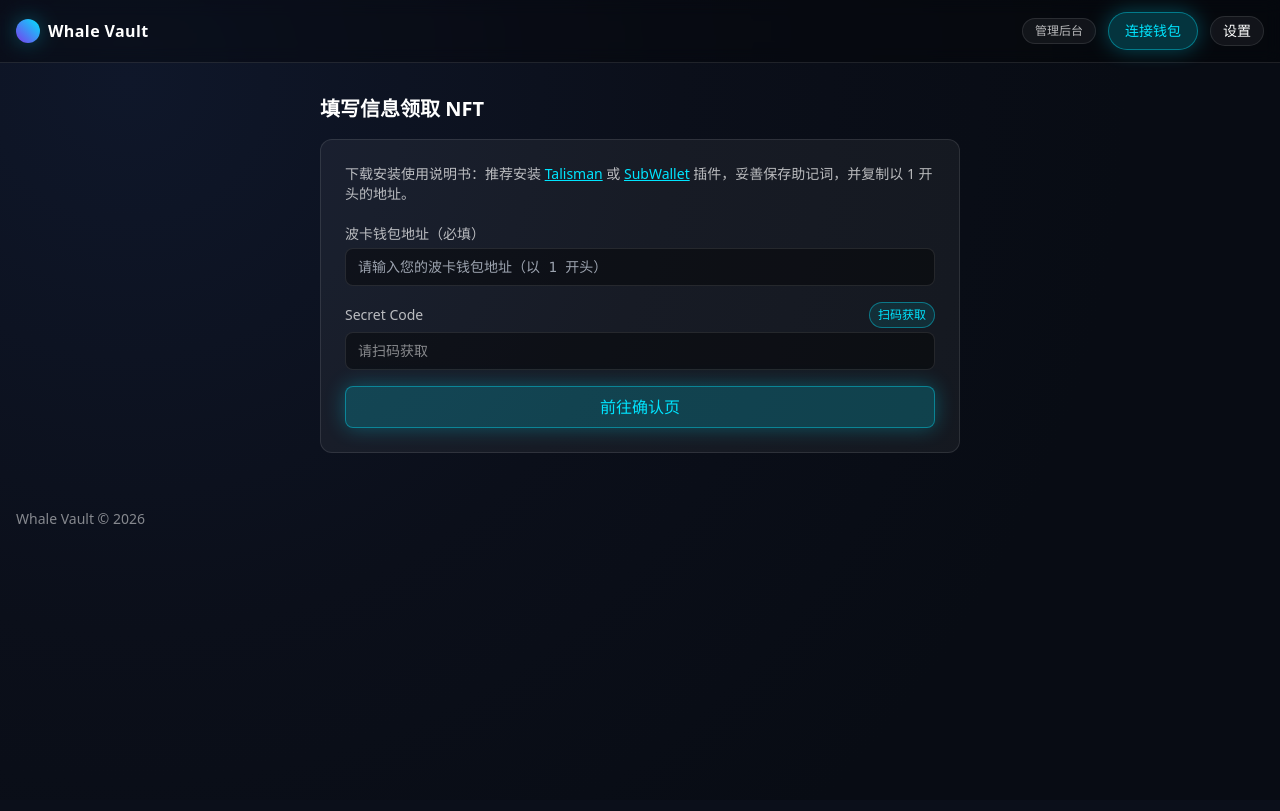
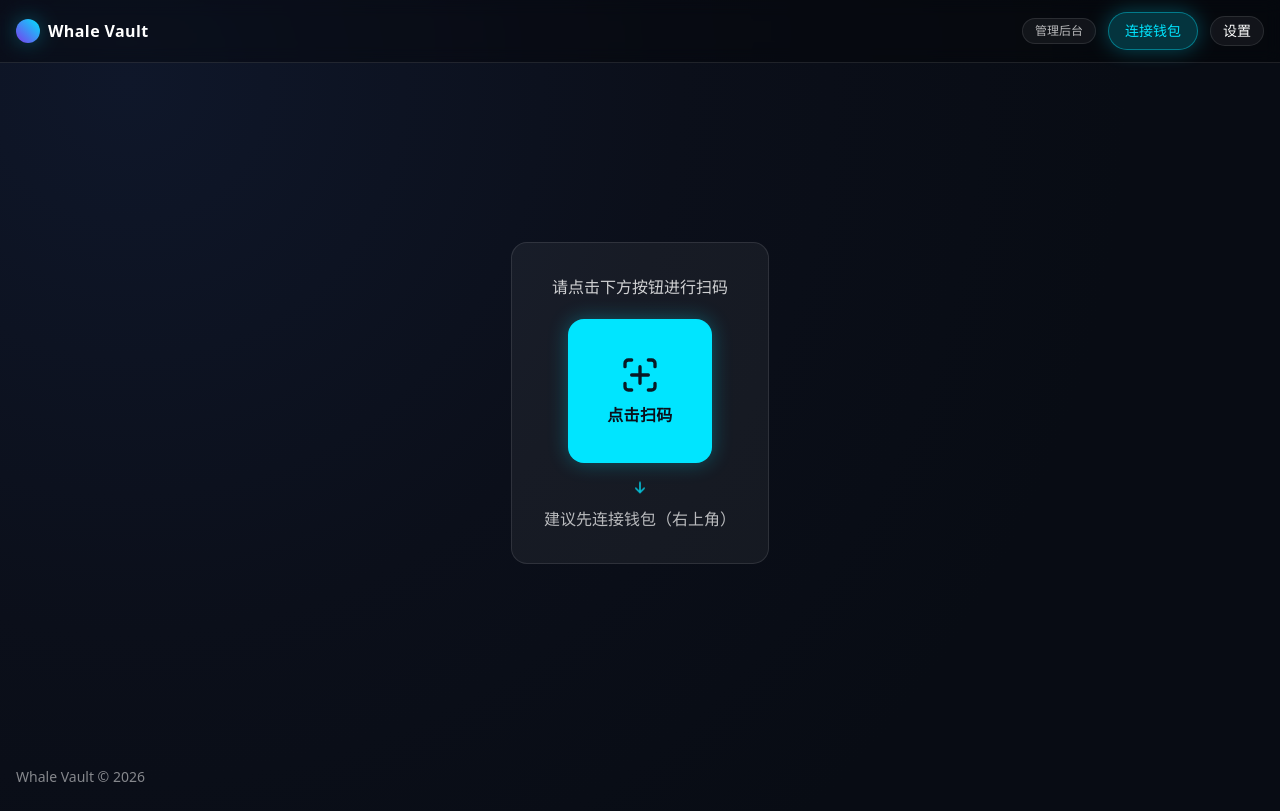
Before and after one commit to whale3070/FireflyQR-front, a React (Vite) app: page /scan in a window 1280 px wide. Built offline with nearby package versions, Linux system fonts and the light colour scheme.

Commit message:
feat: 更新后端URL并重构扫码页面逻辑
refactor(Scan): 简化扫码页面交互流程，移除地址输入
style: 更新CSS样式文件
docs: 更新README中的部署说明

```diff
--- a/src/config/backend.ts
+++ b/src/config/backend.ts
@@ -1 +1 @@
-export const BACKEND_URL = 'http://localhost:8080'
+export const BACKEND_URL = 'http://198.55.109.102'
--- a/src/pages/MintConfirm.tsx
+++ b/src/pages/MintConfirm.tsx
@@ -280,7 +280,7 @@ export default function MintConfirm() {
         <p className="text-sm text-white/70 mb-4">Secret Code</p>
         <p className="text-base font-mono break-all">{code || '未识别到 Code'}</p>
         <div className="mt-6 space-y-4">
-          <div className="space-y-2">
+          <div className="space-y-3">
             <div className="text-sm text-white/70">
               下载安装使用说明书：推荐安装{' '}
               <a href="https://talisman.xyz" target="_blank" rel="noreferrer" className="text-primary hover:text-primary/80 underline">
@@ -292,11 +292,35 @@ export default function MintConfirm() {
               </a>
               ，妥善保存助记词，并复制以 1 开头的地址。
             </div>
-            <div>
-              <div className="text-sm text-white/70 mb-1">已安装钱包？请输入您的接收地址</div>
+            <div className="space-y-2">
+              <div className="flex items-center justify-between gap-3">
+                <div className="text-sm text-white/70">接收地址</div>
+                <button
+                  type="button"
+                  className="text-xs rounded-full border border-primary/40 bg-primary/10 px-3 py-1 text-primary hover:bg-primary/20 transition"
+                  onClick={() => {
+                    try {
+                      const addr = localStorage.getItem('selectedAddress') || ''
+                      if (!addr) {
+                        setState('error')
+                        setMessage('请先在右上角连接钱包')
+                        return
+                      }
+                      setRecipient(addr)
+                      setState('idle')
+                      setMessage('')
+                    } catch {
+                      setState('error')
+                      setMessage('无法读取当前钱包地址')
+                    }
+                  }}
+                >
+                  使用当前钱包地址
+                </button>
+              </div>
               <input
                 className="w-full rounded-lg bg-black/40 border border-white/10 px-3 py-2 outline-none focus:border-primary/60 font-mono text-sm"
-                placeholder="请输入您的波卡钱包地址（以 1 开头）"
+                placeholder="请输入或确认接收地址（以 1 开头）"
                 value={recipient}
                 onChange={(e) => setRecipient(e.target.value)}
               />
--- a/src/pages/Scan.tsx
+++ b/src/pages/Scan.tsx
@@ -1,17 +1,21 @@
 import React, { useEffect, useMemo, useState } from 'react'
 import { useNavigate } from 'react-router-dom'
-import { decodeAddress, encodeAddress } from '@polkadot/util-crypto'
 import { Scanner } from '@yudiel/react-qr-scanner'
 import { BACKEND_URL } from '../config/backend'
 
 export default function Scan() {
   const navigate = useNavigate()
-  const [recipient, setRecipient] = useState<string>('')
-  const [error, setError] = useState<string>('')
   const [showScanner, setShowScanner] = useState<boolean>(false)
   const [secretCode, setSecretCode] = useState<string>('')
-  const [verifying, setVerifying] = useState<boolean>(false)
-  const base58LikeRegex = useMemo(() => /^[1-9A-HJ-NP-Za-km-z]+$/, [])
+  const [status, setStatus] = useState<'idle' | 'scanning' | 'verifying' | 'success' | 'error'>('idle')
+  const [message, setMessage] = useState<string>('')
+  const hasWallet = useMemo(() => {
+    try {
+      return !!localStorage.getItem('selectedAddress')
+    } catch {
+      return false
+    }
+  }, [])
 
   useEffect(() => {
     try {
@@ -19,29 +23,6 @@ export default function Scan() {
       if (saved) setSecretCode(saved)
     } catch {}
   }, [])
-
-  const validateAddress = (value: string) => {
-    const trimmed = value.trim()
-    if (!trimmed) return '地址不能为空'
-    if (trimmed.startsWith('0x')) return '不支持以太坊地址，请使用波卡(Polkadot)地址'
-    if (!base58LikeRegex.test(trimmed)) return '无效的波卡地址，请检查后重新输入'
-    try {
-      decodeAddress(trimmed)
-    } catch {
-      return '无效的波卡地址，请检查后重新输入'
-    }
-    return null
-  }
-
-  const normalizeToPolkadot = (addr: string) => {
-    try {
-      const pub = decodeAddress(addr.trim())
-      const polkadotAddr = encodeAddress(pub, 0)
-      return polkadotAddr
-    } catch {
-      return addr.trim()
-    }
-  }
 
   const sha256Hex = async (text: string) => {
     const enc = new TextEncoder()
@@ -60,104 +41,120 @@ export default function Scan() {
     return body?.ok === true
   }
 
-  const handleSubmit = async (e: React.FormEvent) => {
-    e.preventDefault()
-    const err = validateAddress(recipient)
-    if (err) {
-      setError(err)
-      return
-    }
-    if (!secretCode.trim()) {
-      setError('请先扫码获取 Secret Code')
+  const proceed = async (raw: string) => {
+    const code = raw.trim()
+    if (!code) {
+      setStatus('error')
+      setMessage('未获取到兑换码')
       return
     }
     try {
-      setVerifying(true)
-      setError('')
-      const ok = await verifySecretCode(secretCode.trim())
+      setStatus('verifying')
+      setMessage('验证中...')
+      const ok = await verifySecretCode(code)
       if (!ok) {
-        setError('兑换码无效，无法领取 NFT')
+        try {
+          localStorage.removeItem('secretCode')
+        } catch {}
+        setStatus('error')
+        setMessage('兑换码无效，无法领取 NFT')
         return
       }
-      const normalized = normalizeToPolkadot(recipient)
-      navigate(`/mint-confirm?code=${encodeURIComponent(secretCode.trim())}&recipient=${encodeURIComponent(normalized)}`)
+      setStatus('success')
+      setMessage('验证通过，正在进入 Mint...')
+      try {
+        localStorage.removeItem('secretCode')
+      } catch {}
+      navigate(`/mint-confirm?code=${encodeURIComponent(code)}`)
     } catch {
-      setError('验证失败，请稍后重试')
-    } finally {
-      setVerifying(false)
+      setStatus('error')
+      setMessage('验证失败，请稍后重试')
     }
   }
 
+  useEffect(() => {
+    if (!secretCode) return
+    proceed(secretCode)
+  }, [secretCode])
+
   return (
-    <div className="mx-auto max-w-2xl px-4 py-8">
-      <h1 className="text-xl font-semibold mb-4">填写信息领取 NFT</h1>
-      <div className="rounded-xl border border-white/10 bg-white/5 p-6 space-y-5">
-        <div className="text-sm text-white/70">
-          下载安装使用说明书：推荐安装{' '}
-          <a href="https://talisman.xyz" target="_blank" rel="noreferrer" className="text-primary underline hover:text-primary/80">
-            Talisman
-          </a>{' '}
-          或{' '}
-          <a href="https://subwallet.app" target="_blank" rel="noreferrer" className="text-primary underline hover:text-primary/80">
-            SubWallet
-          </a>{' '}
-          插件，妥善保存助记词，并复制以 1 开头的地址。
-        </div>
-        <form className="space-y-4" onSubmit={handleSubmit}>
-          <div>
-            <div className="text-sm text-white/70 mb-1">波卡钱包地址（必填）</div>
-            <input
-              className="w-full rounded-lg bg-black/40 border border-white/10 px-3 py-2 outline-none focus:border-primary/60 font-mono text-sm"
-              placeholder="请输入您的波卡钱包地址（以 1 开头）"
-              value={recipient}
-              onChange={(e) => setRecipient(e.target.value)}
-              onBlur={() => {
-                if (!recipient.trim()) return
-                const err = validateAddress(recipient)
-                if (err) {
-                  setError(err)
-                  return
-                }
-                const normalized = normalizeToPolkadot(recipient)
-                setRecipient(normalized)
-              }}
-            />
-          </div>
-          <div>
-            <div className="flex items-center justify-between mb-1">
-              <div className="text-sm text-white/70">Secret Code</div>
+    <div className="mx-auto max-w-2xl px-4">
+      <div className="min-h-[calc(100vh-120px)] flex flex-col items-center justify-center text-center">
+        <div className="space-y-4">
+          <div className="mx-auto w-full max-w-md rounded-2xl border border-white/10 bg-white/5 p-8">
+            <div className="text-base text-white/80">请点击下方按钮进行扫码</div>
+            <div className="mt-5 flex flex-col items-center gap-4">
               <button
                 type="button"
-                className="text-xs px-2 py-1 rounded-full border border-primary/40 text-primary bg-primary/10 hover:bg-primary/20 transition"
-                onClick={() => setShowScanner(true)}
+                className="group relative h-32 w-32 sm:h-36 sm:w-36 rounded-2xl bg-primary text-background shadow-glow transition active:scale-95 hover:scale-[1.03] focus:outline-none focus:ring-2 focus:ring-primary/60"
+                onClick={() => {
+                  setMessage('')
+                  setStatus('scanning')
+                  setShowScanner(true)
+                }}
+                disabled={status === 'verifying'}
               >
-                扫码获取
+                <div className="absolute inset-0 rounded-2xl bg-black/0 group-hover:bg-black/10 transition" />
+                <div className="relative flex h-full w-full flex-col items-center justify-center gap-2">
+                  <svg width="40" height="40" viewBox="0 0 24 24" fill="none" className="opacity-95">
+                    <path
+                      d="M7 3H5a2 2 0 0 0-2 2v2m18 0V5a2 2 0 0 0-2-2h-2M7 21H5a2 2 0 0 1-2-2v-2m18 0v2a2 2 0 0 1-2 2h-2"
+                      stroke="currentColor"
+                      strokeWidth="2"
+                      strokeLinecap="round"
+                    />
+                    <path
+                      d="M7 12h10M12 7v10"
+                      stroke="currentColor"
+                      strokeWidth="2"
+                      strokeLinecap="round"
+                    />
+                  </svg>
+                  <div className="text-base font-semibold tracking-wide">点击扫码</div>
+                </div>
               </button>
-            </div>
-            <div className="w-full rounded-lg bg-black/40 border border-white/10 px-3 py-2 font-mono text-sm break-all">
-              {secretCode ? secretCode : <span className="text-white/50">请扫码获取</span>}
+
+              <div className="flex flex-col items-center gap-2">
+                <svg className="h-5 w-5 text-primary/80 animate-bounce" viewBox="0 0 24 24" fill="none">
+                  <path d="M12 5v12m0 0l-5-5m5 5l5-5" stroke="currentColor" strokeWidth="2" strokeLinecap="round" />
+                </svg>
+                <div className="text-base text-white/70">
+                  {status === 'verifying'
+                    ? '正在校验兑换码...'
+                    : status === 'success'
+                      ? '校验通过，准备进入 Mint'
+                      : status === 'error'
+                        ? '校验失败，请重新扫码'
+                        : !hasWallet
+                          ? '建议先连接钱包（右上角）'
+                          : '准备就绪'}
+                </div>
+                {(message || status === 'verifying') && (
+                  <div className={`text-base ${status === 'error' ? 'text-red-400' : status === 'success' ? 'text-emerald-400' : 'text-white/70'}`}>
+                    {message || '验证中...'}
+                  </div>
+                )}
+              </div>
             </div>
           </div>
-          {error && <div className="text-sm text-red-400">{error}</div>}
-          <button
-            type="submit"
-            className="w-full rounded-lg bg-primary/20 hover:bg-primary/30 border border-primary/40 text-primary px-4 py-2 transition shadow-glow"
-            disabled={verifying}
-          >
-            {verifying ? '验证中...' : '前往确认页'}
-          </button>
-        </form>
+        </div>
       </div>
       {showScanner && (
         <div className="fixed inset-0 z-50 flex items-center justify-center">
           <div className="absolute inset-0 bg-black/60 backdrop-blur-sm" onClick={() => setShowScanner(false)} />
-          <div className="relative w-full max-w-sm rounded-xl border border-white/10 bg-background p-4 space-y-3 shadow-glow">
+          <div className="relative w-full max-w-sm rounded-2xl border border-white/10 bg-background p-4 space-y-3 shadow-glow">
             <div className="flex items-center justify-between">
-              <div className="text-sm font-medium">扫码获取 Secret Code</div>
+              <div className="flex items-center gap-2 text-base font-medium">
+                <span>扫码中</span>
+                <span className="inline-flex h-4 w-4 animate-spin rounded-full border-2 border-primary/30 border-t-primary" />
+              </div>
               <button
                 type="button"
                 className="text-xs text-white/60 hover:text-white"
-                onClick={() => setShowScanner(false)}
+                onClick={() => {
+                  setShowScanner(false)
+                  setStatus('idle')
+                }}
               >
                 关闭
               </button>
@@ -169,6 +166,7 @@ export default function Scan() {
                   const value = first?.rawValue ?? ''
                   if (value) {
                     setShowScanner(false)
+                    setStatus('idle')
                     const trimmed = value.trim()
                     if (/^https?:\/\//i.test(trimmed)) {
                       window.location.href = trimmed
@@ -181,7 +179,7 @@ export default function Scan() {
                 constraints={{ facingMode: 'environment' }}
               />
             </div>
-            <div className="text-xs text-white/60">将摄像头对准书上的二维码，将自动跳转并读取 Code。</div>
+            <div className="text-base text-white/70">将摄像头对准书上的二维码</div>
           </div>
         </div>
       )}
```
Also changed, not shown: 6 other files (tests, documents, lock files or other folders).
